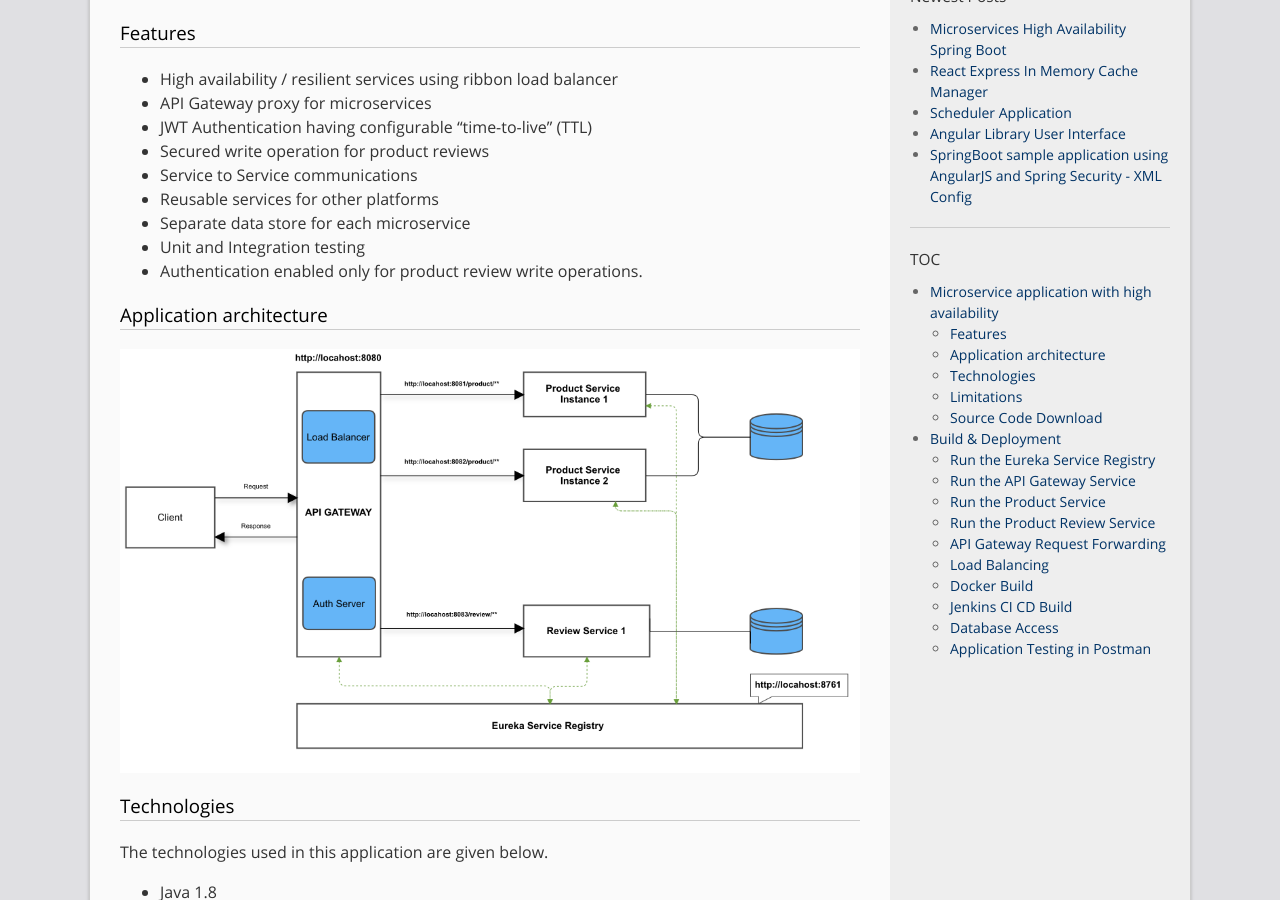
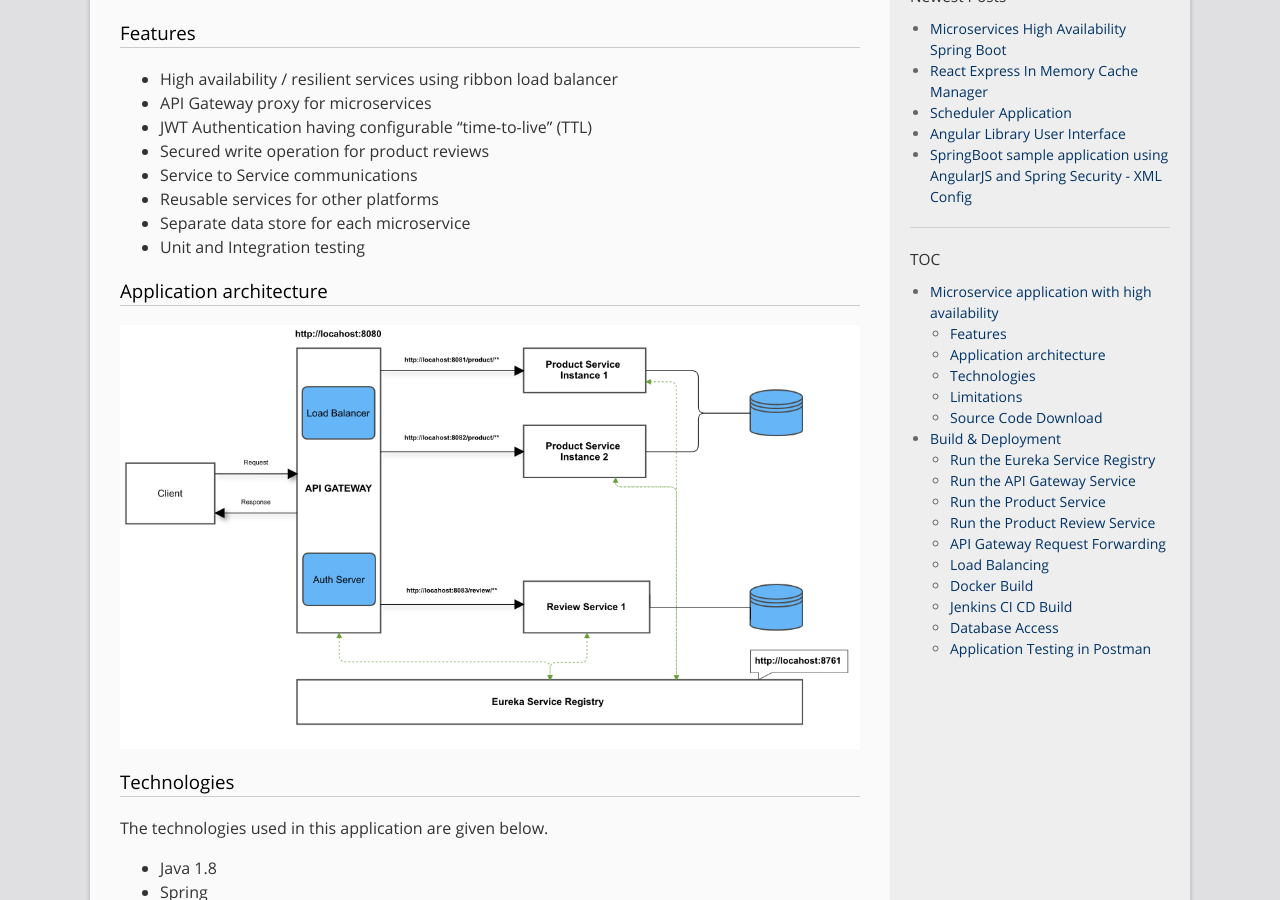
Before and after one commit to mohancse1707/mohan.github.com, a Jekyll site: the page built from _posts/2021-08-29-Microservices-High-Availability-Spring-Boot.md, in a window 1280 px wide and 900 px high, scrolled down 441 px. Built offline with Jekyll 4.4.1, drawn with Linux system fonts in a browser that asks for light colours; our own code applies the rules of GitHub Pages for plain Markdown files; comment, search, counter and statistics services are not loaded.

Commit message:
image upload

```diff
--- a/_posts/2021-08-29-Microservices-High-Availability-Spring-Boot.md
+++ b/_posts/2021-08-29-Microservices-High-Availability-Spring-Boot.md
@@ -14,7 +14,6 @@ This project demonstrates high availability of services using microservice archi
 * Reusable services for other platforms
 * Separate data store for each microservice
 * Unit and Integration testing
-* Authentication enabled only for product review write operations.
 
 ### Application architecture
 
```
